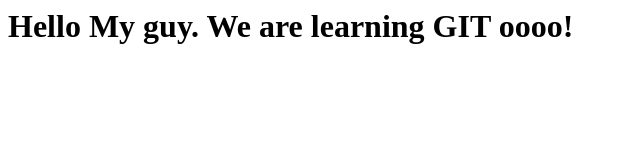
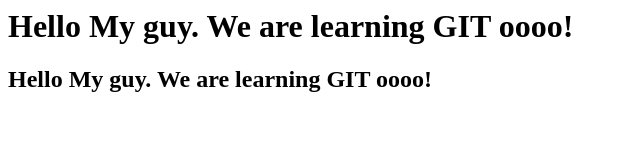
Before and after one commit to neroblack4life/demo-repo-testing, a plain HTML site: page index.html in a window 1280 px wide. Shown: the whole page, without its empty margins (0-640 px from the left). Drawn offline with Linux system fonts and the light colour scheme.

Commit message:
added new line to the index.html
added new line to the index

```diff
--- a/index.html
+++ b/index.html
@@ -2,4 +2,8 @@
 <h1>
      Hello My guy. We are learning GIT oooo!
 </h1>
+
+<h2>
+     Hello My guy. We are learning GIT oooo!
+</h2>
 </div>
```
